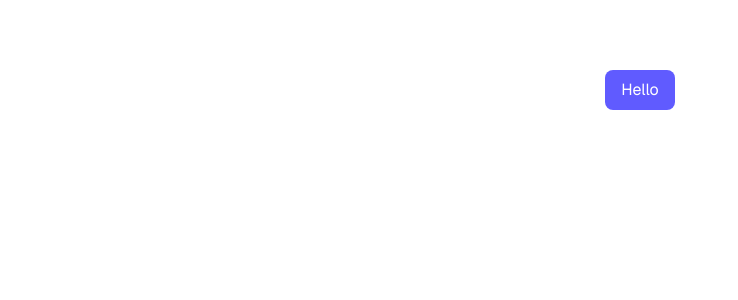
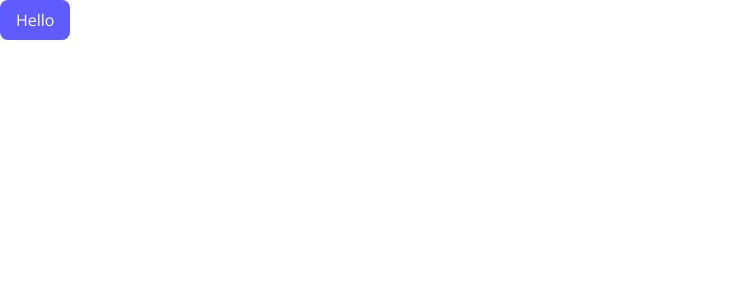
Before and after one commit to loki13-uix/avo-dash, a Next.js app: page / in a window 1280 px wide. Shown: the top 300 px of the page, without its empty margins (0-738 px from the left). Built offline with nearby package versions, Linux system fonts and the light colour scheme.

Commit message:
Added nextjs font

```diff
--- a/src/app/layout.tsx
+++ b/src/app/layout.tsx
@@ -1,15 +1,10 @@
 import type { Metadata } from 'next'
-import { Geist, Geist_Mono } from 'next/font/google'
+import { Open_Sans } from 'next/font/google'
 import type React from 'react'
 import './globals.css'
 
-const geistSans = Geist({
-	variable: '--font-geist-sans',
-	subsets: ['latin'],
-})
-
-const geistMono = Geist_Mono({
-	variable: '--font-geist-mono',
+const openSans = Open_Sans({
+  variable: '--font-open-sans',
   subsets: ['latin'],
 })
 
@@ -25,11 +20,7 @@ export default function RootLayout({
 }>) {
   return (
     <html lang='en'>
-			<body
-				className={`${geistSans.variable} ${geistMono.variable} antialiased`}
-			>
-				{children}
-			</body>
+      <body className={`${openSans.className} antialiased`}>{children}</body>
     </html>
   )
 }
--- a/src/app/page.tsx
+++ b/src/app/page.tsx
@@ -1,6 +1,6 @@
 export default function Home() {
   return (
-    <div className='grid min-h-screen grid-rows-[20px_1fr_20px] items-center justify-items-center gap-16 p-8 pb-20 font-[family-name:var(--font-geist-sans)] sm:p-20'>
+    <div className=''>
       <button
         type='button'
         className='rounded-md bg-purple-primary px-4 py-2 text-white'
```
Lines whose indentation alone changed are shown as unchanged.
